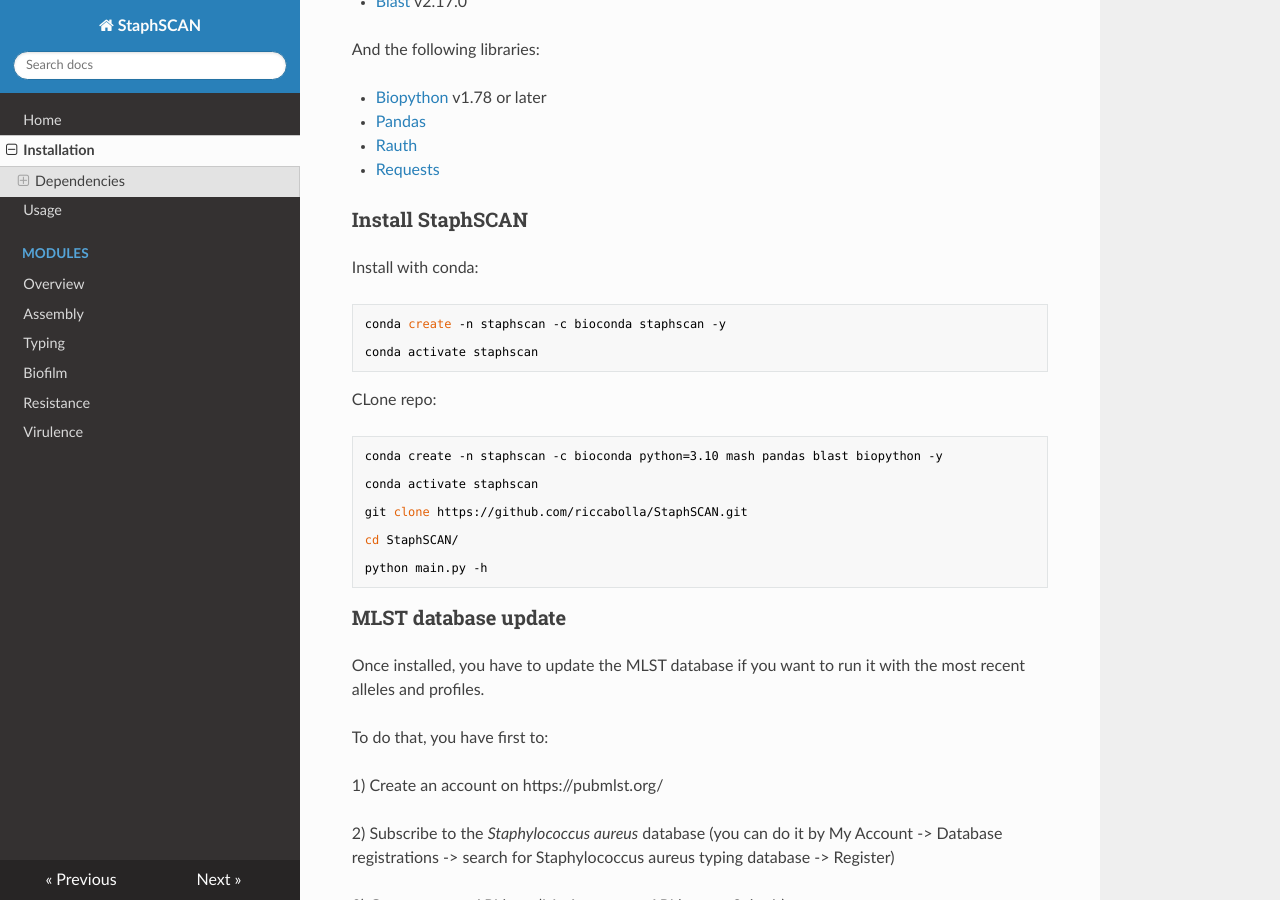
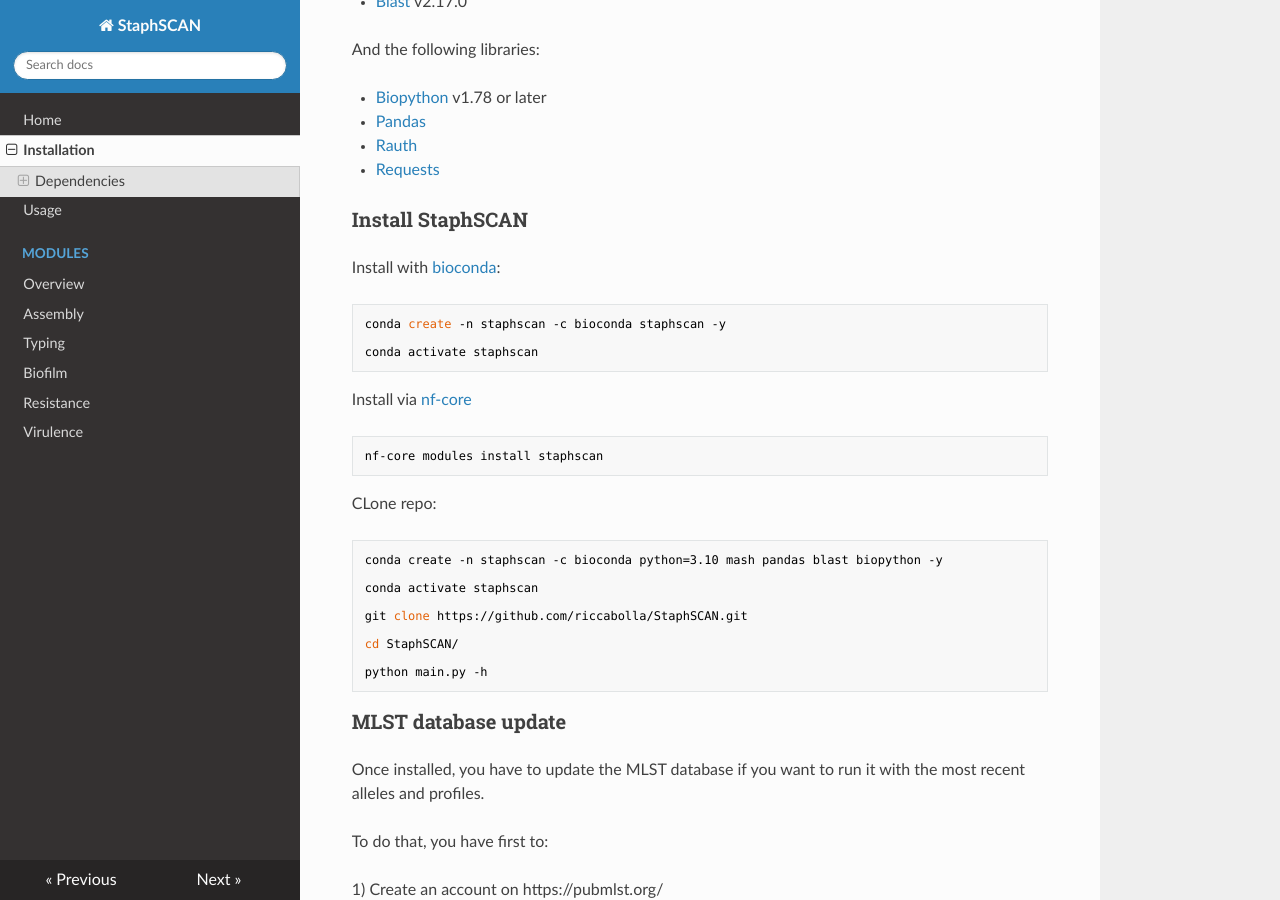
Before and after one commit to riccabolla/StaphSCAN, an MkDocs documentation site: the page built from docs/installation.md, in a window 1280 px wide and 900 px high, scrolled down 322 px. Built offline with MkDocs 1.6.1, drawn with Linux system fonts in a browser that asks for light colours; nearby versions of some CDN libraries.

Commit message:
add nfcore installation in doc

````diff
--- a/docs/installation.md
+++ b/docs/installation.md
@@ -16,12 +16,17 @@
 
 ### Install StaphSCAN
 
-Install with conda:
+Install with [bioconda](https://bioconda.github.io/recipes/staphscan/README.html):
 
 ```bash
 conda create -n staphscan -c bioconda staphscan -y
 
 conda activate staphscan
+```
+Install via [nf-core](https://nf-co.re/modules/staphscan/)
+
+```bash
+nf-core modules install staphscan
 ```
 
 CLone repo:
````
